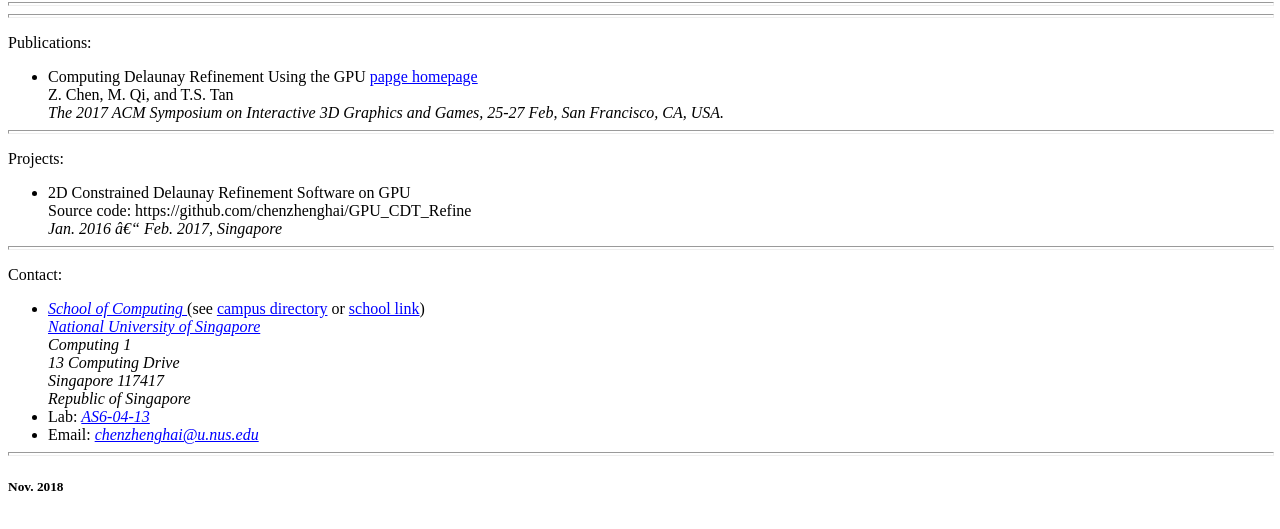
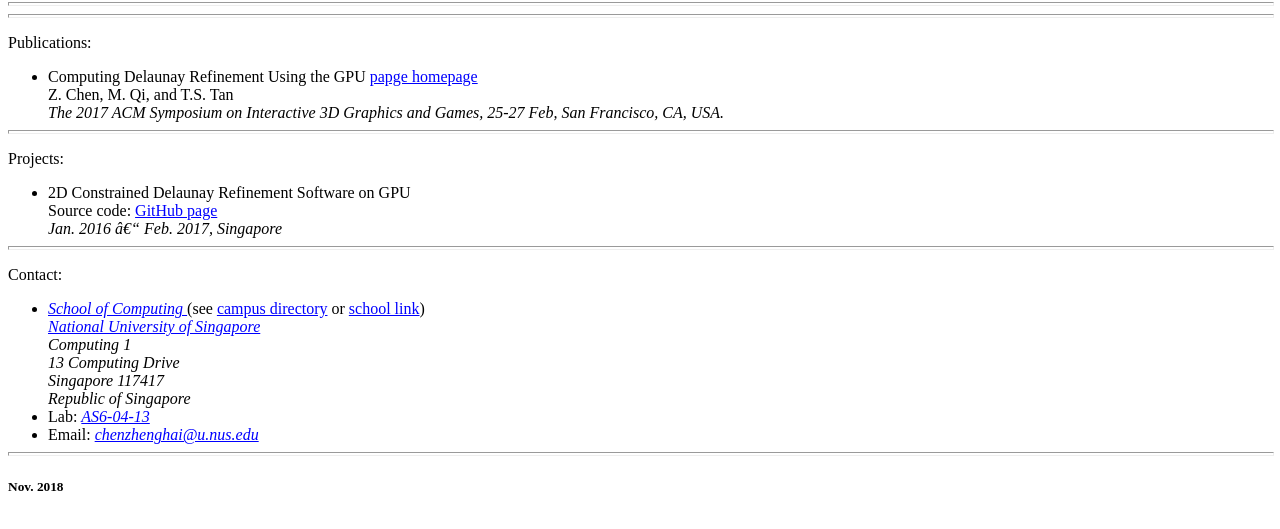
Before and after one commit to chenzhenghai/chenzhenghai.github.io, a plain HTML site: page index.html in a window 1280 px wide. Shown: the part 195-724 px from the top of the page. Drawn offline with Linux system fonts and the light colour scheme.

Commit message:
Update index.html

```diff
--- a/index.html
+++ b/index.html
@@ -609,7 +609,7 @@ ul
  <li class="MsoNormal" style="mso-margin-top-alt:auto;mso-margin-bottom-alt:auto;
      mso-list:l0 level1 lfo3;tab-stops:list .5in">
 	 2D Constrained Delaunay Refinement Software on GPU<br>
-	 Source code: https://github.com/chenzhenghai/GPU_CDT_Refine<br>
+	 Source code: <a href="https://github.com/chenzhenghai/GPU_CDT_Refine">GitHub page</a><br>
 	 <i>Jan. 2016 – Feb. 2017, Singapore</i>
 	 </li>
 </ul>
```
